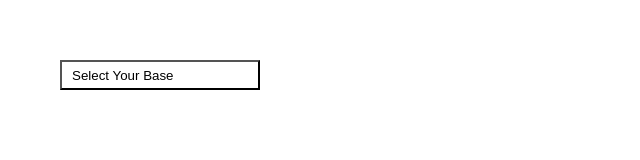
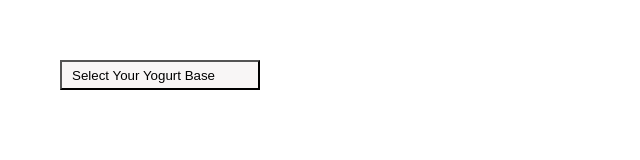
Before and after one commit to Jiayi-Emily-Li/HiveChallenge, a React (Create React App) app: page / in a window 1280 px wide. Shown: the top 160 px of the page, without its empty margins (0-640 px from the left). Built offline with nearby package versions, Linux system fonts and the light colour scheme.

Commit message:
Modified SingleDropdownMenu.css

```diff
--- a/src/App.js
+++ b/src/App.js
@@ -4,11 +4,11 @@ import MultiDropdownMenu from './MultiDropdownMenu'
 
 function App() {
 
-  const bases = ['Plain', 'Coconut', 'Strawberry', 'Blueberry'];
+  const bases = ['Plain Yogurt', 'Coconut Yogurt', 'Strawberry Yogurt', 'Blueberry Yogurt'];
 
   const fruits = ['Strawberry', 'Blueberry', 'Banana', 'Mango', 'Raspberry'];
 
-  const handleSelect = (selectedOptions) => {
+  const selectCheck = (selectedOptions) => {
     console.log('Selected:', selectedOptions);
   };
 
@@ -16,10 +16,10 @@ function App() {
     <div className="App">
       <div className="dropdown-container">
         <div className="single-dropdown">
-          <SingleDropdownMenu bases={bases} onSelect={handleSelect}/>
+          <SingleDropdownMenu bases={bases} onSelect={selectCheck}/>
         </div>
         <div className="multiple-dropdown">
-          <MultiDropdownMenu fruits={fruits} onSelect={handleSelect}/>
+          <MultiDropdownMenu fruits={fruits} onSelect={selectCheck}/>
         </div>
       </div>
     </div>
--- a/src/SingleDropdownMenu.css
+++ b/src/SingleDropdownMenu.css
@@ -20,25 +20,36 @@
 }
 
 .dropdown button{
-    background: white;
+    background: rgb(248, 246, 246);
     height: 30px;
     width: 200px;
-    color: black;
+    color: rgb(0, 0, 0);
     display: flex;
     align-items: center;
     padding-left: 10px;
 }
 
-.dropdown:hover {
-    background-color: #525357;
+.dropdown button:hover {
+    background-color: #edf6fa;
 }
 
 .dropdown-item {
     position: absolute;
-    background: white;
+    background: rgb(248, 246, 246);
     padding: 10px;
     color: black;
     width: 100%;
+    list-style-type: none;
+    border: 1px solid #ccc;
+    box-shadow: 0 4px 8px rgba(0, 0, 0, 0.1);
+}
+
+.dropdown-item li {
+    padding: 10px 15px;
+}
+
+.dropdown-item li:hover {
+    background-color: #edf6fa;
 }
 
 .base-container {
--- a/src/SingleDropdownMenu.js
+++ b/src/SingleDropdownMenu.js
@@ -37,7 +37,7 @@ function SingleDropdownMenu({bases, onSelect}) {
             <button onClick={toggleDropdown}>
                 {selectedOptions.length
                     ? selectedOptions.join(', ')
-                    : "Select Your Base"}
+                    : "Select Your Yogurt Base"}
             </button>
             {isDropdownDisplayed && (
                 <ul className="dropdown-item">
```
